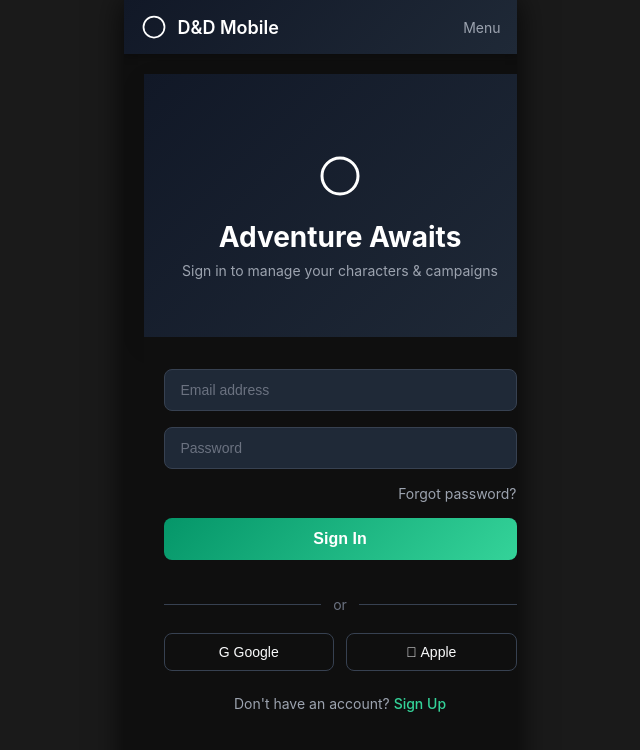
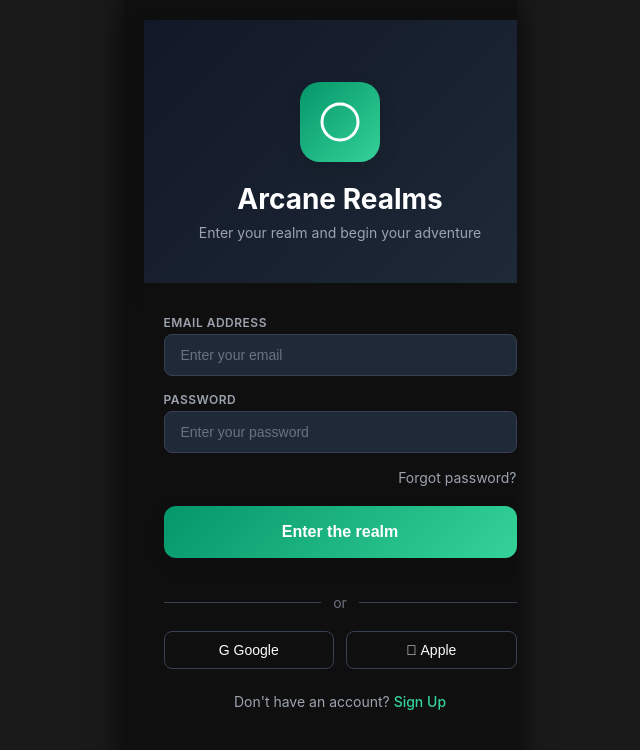
Before and after one commit to Whimsy-rat-trap/dnd-mobile-app, a React (Create React App) app: page / in a window 1280 px wide. Shown: the top 750 px of the page, without its empty margins (320-960 px from the left). Built offline with nearby package versions, Linux system fonts and the light colour scheme.

Commit message:
0.0.2 (basic changes to the styles)

```diff
--- a/src/App.tsx
+++ b/src/App.tsx
@@ -1,6 +1,5 @@
 import React from 'react';
 import { BrowserRouter, Routes, Route } from 'react-router-dom';
-import Header from './components/Header';
 import Login from './pages/Login';
 import Dashboard from './pages/Dashboard';
 import CharacterContainer from './pages/CharacterContainer';
@@ -11,7 +10,6 @@ const App: React.FC = () => {
   return (
       <BrowserRouter>
         <div className="app-container">
-          <Header />
           <div className="page-content">
             <Routes>
               <Route path="/" element={<Login />} />
--- a/src/components/Header.css
+++ /dev/null
@@ -1,30 +0,0 @@
-.app-header {
-    height: 54px;
-    width: 100%;
-    background: var(--gradient-dark);
-    display: flex;
-    align-items: center;
-    justify-content: space-between;
-    padding: 0 16px;
-    flex-shrink: 0;
-    box-shadow: 0 2px 8px rgba(0, 0, 0, 0.3);
-}
-
-.header-logo {
-    display: flex;
-    align-items: center;
-    gap: 10px;
-    color: #fff;
-    font-weight: 600;
-    font-size: 18px;
-}
-
-.header-logo svg {
-    stroke: white;
-}
-
-.header-nav .nav-placeholder {
-    color: #9ca3af;
-    font-size: 14px;
-    cursor: default;
-}
--- a/src/components/Header.tsx
+++ /dev/null
@@ -1,20 +0,0 @@
-import React from 'react';
-import './Header.css';
-
-const Header: React.FC = () => {
-    return (
-        <header className="app-header">
-            <div className="header-logo">
-                <svg width="28" height="28" viewBox="0 0 48 48" fill="none">
-                    <path d="M24 42C33.9411 42 42 33.9411 42 24C42 14.0589 33.9411 6 24 6C14.0589 6 6 14.0589 6 24C6 33.9411 14.0589 42 24 42Z" stroke="white" strokeWidth="3" />
-                </svg>
-                <span>D&D Mobile</span>
-            </div>
-            <nav className="header-nav">
-                <span className="nav-placeholder">Menu</span>
-            </nav>
-        </header>
-    );
-};
-
-export default Header;
--- a/src/pages/Login.css
+++ b/src/pages/Login.css
@@ -23,6 +23,12 @@
     margin-bottom: 16px;
 }
 .hero-logo svg {
+    width: 80px;
+    height: 80px;
+    border-radius: 20px;
+    box-shadow: 0 8px 20px 0 rgba(0, 0, 0, 0.1);
+    background: var(--gradient-green);
+    padding: 16px;
     stroke: white;
 }
 
@@ -61,7 +67,16 @@
 }
 
 .form-group {
-    width: 100%;
+    display: flex;
+    flex-direction: column;
+    gap: 4px;
+}
+
+.form-label {
+    font-size: 12px;
+    font-weight: 600;
+    color: #9ca3af;
+    letter-spacing: 0.5px;
 }
 
 .form-input {
@@ -78,7 +93,7 @@
     color: #6b7280;
 }
 .form-input:focus {
-    border-color: var(--gradient-green);
+    border-color: #34d399;
 }
 
 .form-actions {
@@ -96,16 +111,18 @@
 }
 
 .signin-btn {
-    width: 100%;
-    padding: 12px;
+    width: 353px;
+    height: 52px;
     border: none;
-    border-radius: 8px;
+    border-radius: 12px;
     background: var(--gradient-green);
+    box-shadow: 0 6px 20px 0 rgba(0, 0, 0, 0.1);
     color: #fff;
     font-weight: 600;
     font-size: 16px;
     cursor: pointer;
     transition: opacity 0.2s;
+    margin-top: 4px;
 }
 .signin-btn:hover {
     opacity: 0.9;
--- a/src/pages/Login.tsx
+++ b/src/pages/Login.tsx
@@ -7,27 +7,29 @@ const Login: React.FC = () => {
             {/* Hero */}
             <div className="login-hero">
                 <div className="hero-logo">
-                    <svg width="48" height="48" viewBox="0 0 48 48" fill="none">
+                    <svg width="80" height="80" viewBox="0 0 48 48" fill="none">
                         <path d="M24 42C33.9411 42 42 33.9411 42 24C42 14.0589 33.9411 6 24 6C14.0589 6 6 14.0589 6 24C6 33.9411 14.0589 42 24 42Z" stroke="white" strokeWidth="3" />
                     </svg>
                 </div>
-                <h1 className="hero-title">Adventure Awaits</h1>
-                <p className="hero-subtitle">Sign in to manage your characters & campaigns</p>
+                <h1 className="hero-title">Arcane Realms</h1>
+                <p className="hero-subtitle">Enter your realm and begin your adventure</p>
             </div>
 
             {/* Content */}
             <div className="login-content">
                 <form className="login-form" onSubmit={(e) => e.preventDefault()}>
                     <div className="form-group">
-                        <input type="email" placeholder="Email address" className="form-input" />
+                        <label className="form-label">EMAIL ADDRESS</label>
+                        <input type="email" placeholder="Enter your email" className="form-input" />
                     </div>
                     <div className="form-group">
-                        <input type="password" placeholder="Password" className="form-input" />
+                        <label className="form-label">PASSWORD</label>
+                        <input type="password" placeholder="Enter your password" className="form-input" />
                     </div>
                     <div className="form-actions">
                         <a href="#" className="forgot-link">Forgot password?</a>
                     </div>
-                    <button type="submit" className="signin-btn">Sign In</button>
+                    <button type="submit" className="signin-btn">Enter the realm</button>
                 </form>
 
                 <div className="divider">
```
